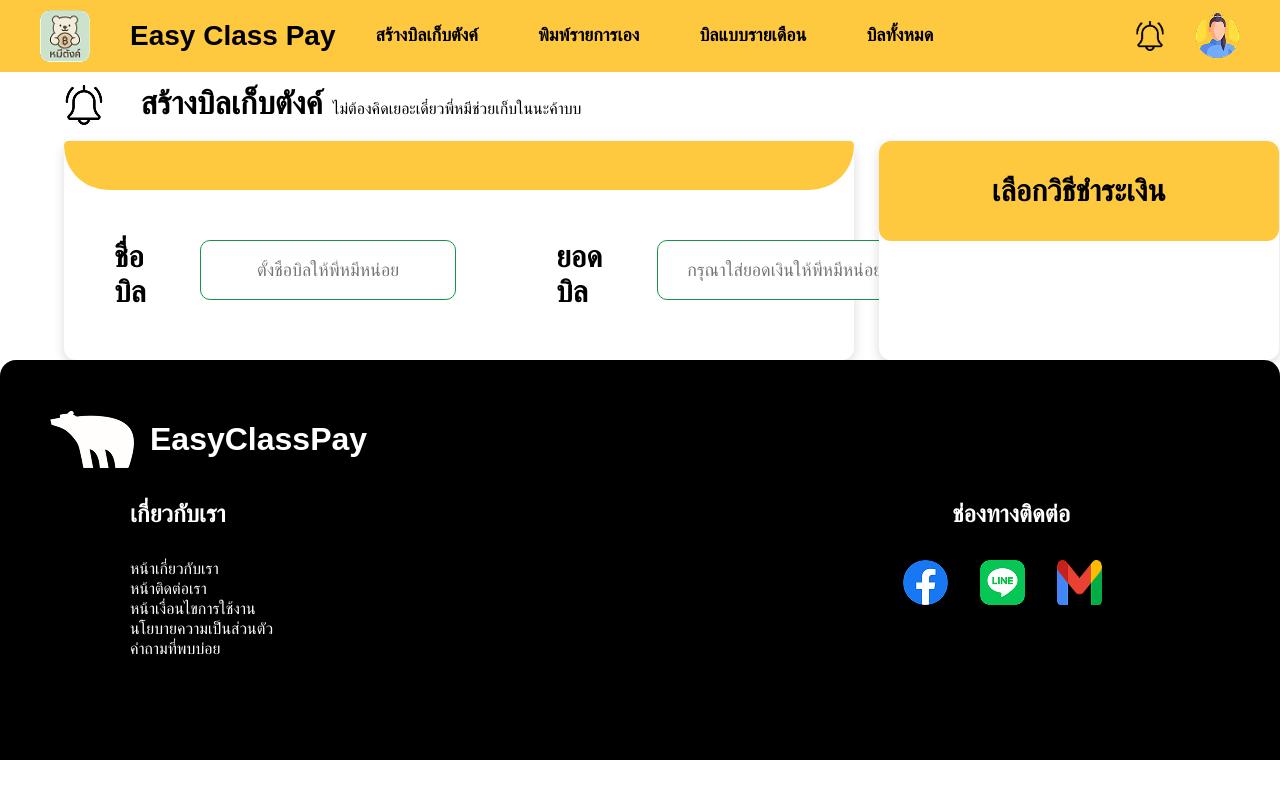
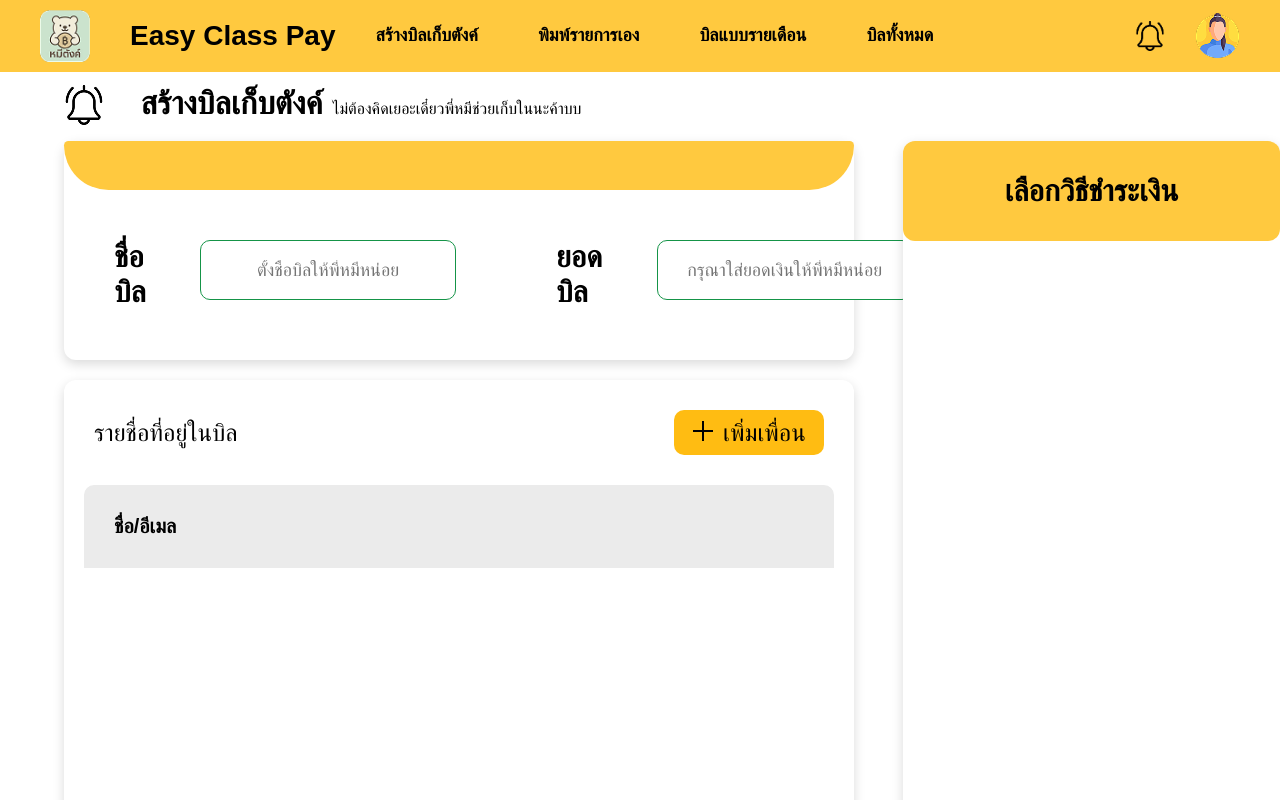
Before and after one commit to BunyawatCharnwechsart/EasyClassPay, a Nuxt app in the folder easyClassPay/: page /createBill in a window 1280 px wide. Shown: the top 800 px of the page. Built offline with nearby package versions, Linux system fonts and the light colour scheme; a web font is replaced by a local one.

Commit message:
Successful create bill 90%
เหลือที่บอลยังทำไม่เสร็จ

```diff
--- a/easyClassPay/app/components/createBill/createBillBox.vue
+++ b/easyClassPay/app/components/createBill/createBillBox.vue
@@ -12,6 +12,21 @@
                     <p>ยอดบิล</p>
                     <input type="text" placeholder="กรุณาใส่ยอดเงินให้พี่หมีหน่อย">
                 </div>
+            </div>
+        </div>
+
+        <div class="friends-bill">
+            <div class="head-list">
+                <p>รายชื่อที่อยู่ในบิล</p>
+                <button><img src="/plus.png">เพิ่มเพื่อน</button>
+            </div>
+
+            <div class="gray-block">
+                <p>ชื่อ/อีเมล</p>
+            </div>
+
+            <div class="list-friend">
+
             </div>
         </div>
     </div>
@@ -67,6 +82,48 @@
         font-size: 18px;
     }
 
+    .friends-bill {
+        background: white;
+        box-shadow: 0 4px 12px rgba(0,0,0,0.15);
+        border-radius: 12px;
+        width: 100%;
+        margin-top: 20px;
+    }
 
+    .head-list {
+        display: flex;
+        padding: 30px;
+        justify-content: space-between;
+        font-size: 24px;
+    }
 
+    .head-list button {
+        cursor: pointer;
+        font-size: 24px;
+        height: 45px;
+        width: 150px;
+        border: none;
+        border-radius: 10px;
+        background: #FFBC12;
+    }
+
+    .head-list button img {
+        padding-right: 10px;
+    }
+
+    .gray-block {
+        margin: 0px 20px 0px 20px;
+        background: #EBEBEB;
+        border-radius: 10px 10px 0px 0px;
+    }
+
+    .gray-block p {
+        padding: 30px;
+        font-size: 20px;
+        font-weight: bold;
+    }
+
+    .list-friend {
+        height: 70vh;
+    }
 </style>
--- a/easyClassPay/app/pages/createBill.vue
+++ b/easyClassPay/app/pages/createBill.vue
@@ -35,8 +35,9 @@
 
     .block-CB {
         display: flex;
-        gap: 2%;
+        gap: 4%;
         margin-top: 1%;
         margin-left: 5%;
+        margin-bottom: 5%;
     }
 </style>
```
